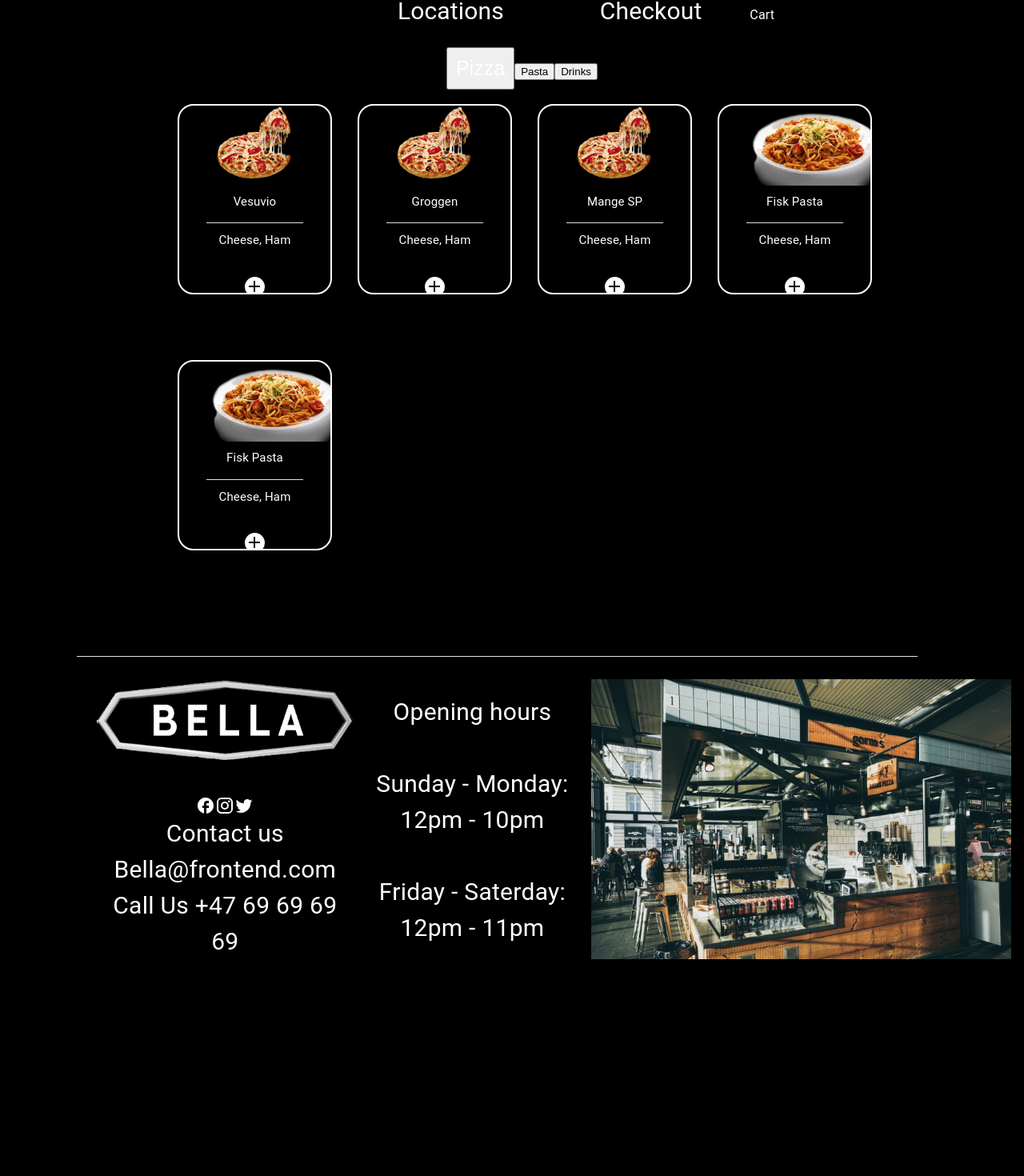
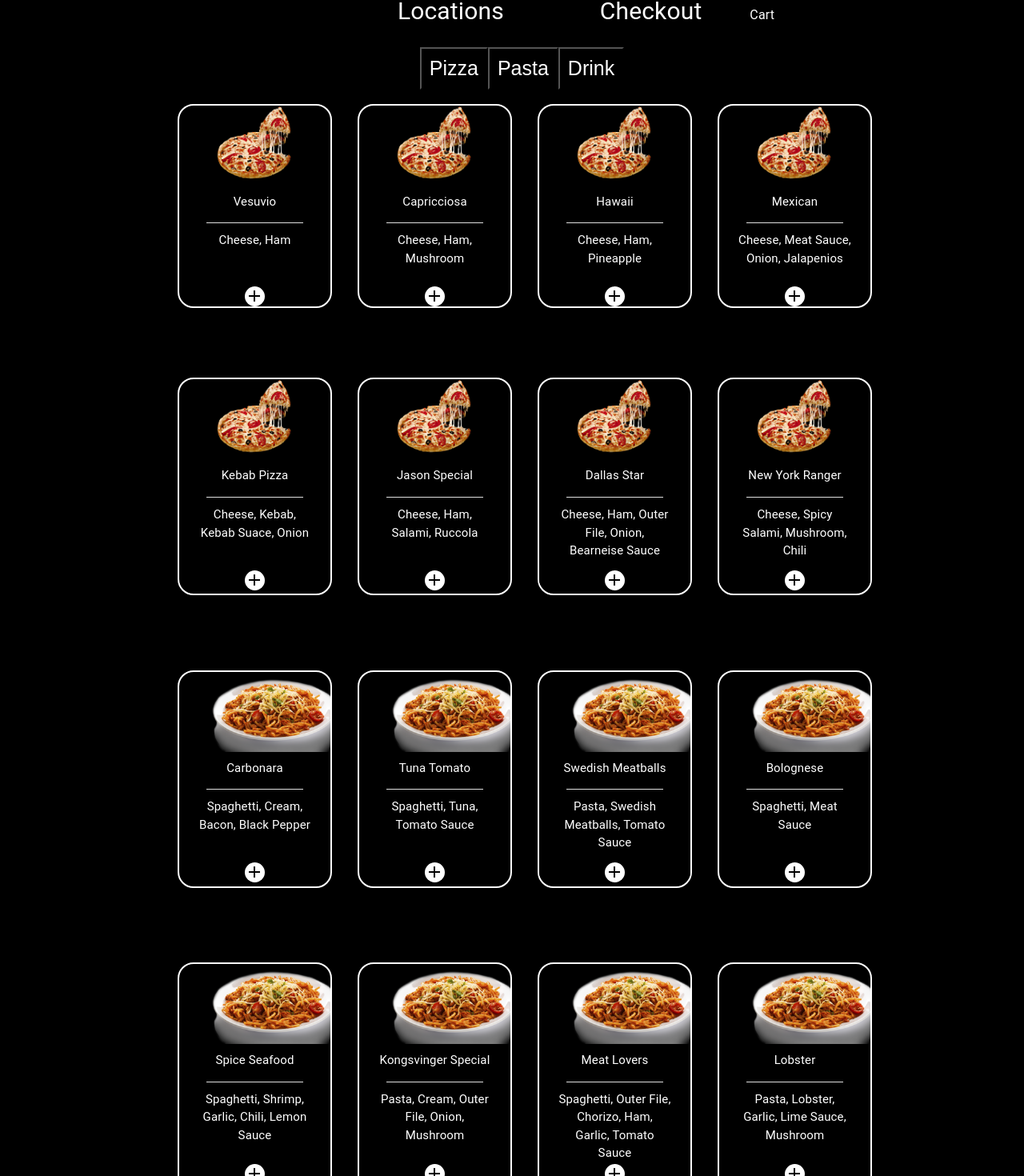
Before and after one commit to DennisBrenna/bellapizza, a React (Create React App) app: page /menu in a window 1280 px wide. Shown: the part 120-1590 px from the top of the page at 80% size. Before the commit the page ends 1345 px from the top, so only its background shows below. Built offline with nearby package versions, Linux system fonts and the light colour scheme; the HTML template or start-up script is replaced by a standard one.

Commit message:
all card fix

```diff
--- a/src/App.css
+++ b/src/App.css
@@ -45,6 +45,8 @@ body {
 }
 
 .linksInMenu {
+  border-color: black;
+  background-color: black;
   position: relative;
   color: white;
   text-decoration: none;
--- a/src/components/MenuButton.js
+++ b/src/components/MenuButton.js
@@ -52,11 +52,8 @@ function MenuButton(props) {
         <Item class="allLinks">
 
         <button className="linksInMenu" onClick={ (e) => filterProducts(e.target.innerText) }>Pizza</button>
-        <button onClick={ (e) => filterProducts(e.target.innerText) }>Pasta</button>
-        <button onClick={ (e) => filterProducts(e.target.innerText) }>Drinks</button>
-        {/*<Link class="linksInMenu" component={Link} variant="outlined" size="small">Pizza</Link>
-        <Link class="linksInMenu" component={Link} variant="outlined" size="small">Pasta</Link>
-        <Link class="linksInMenu" component={Link} variant="outlined" size="small">Drinks</Link>*/}
+        <button className="linksInMenu" onClick={ (e) => filterProducts(e.target.innerText) }>Pasta</button>
+        <button className="linksInMenu" onClick={ (e) => filterProducts(e.target.innerText) }>Drink</button>
 
         </Item>
 
--- a/src/components/ProductCard.js
+++ b/src/components/ProductCard.js
@@ -6,7 +6,6 @@ import CardMedia from '@mui/material/CardMedia';
 import Typography from '@mui/material/Typography';
 import { CardActionArea, CardActions } from '@mui/material';
 import Fab from '@mui/material/Fab';
-import soda from '../images/Soda.png';
 import AddIcon from '@mui/icons-material/Add';
 import Divider from '@mui/material/Divider';
 import { styled } from '@mui/material/styles';
--- a/src/pages/Menu.js
+++ b/src/pages/Menu.js
@@ -22,8 +22,8 @@ const products = [
 
     {
     id: 2,
-    title: "Groggen",
-    description: "Cheese, Ham",
+    title: "Capricciosa",
+    description: "Cheese, Ham, Mushroom",
     image: pizza,
     dish: "Pizza",
     price: "$10"
@@ -31,29 +31,155 @@ const products = [
 
     {
     id: 3,
-    title: "Mange SP",
-    description: "Cheese, Ham",
+    title: "Hawaii",
+    description: "Cheese, Ham, Pineapple",
     image: pizza,
     dish: "Pizza",
     price: "$10"
     },
 
     {
-    id: 19,
-    title: "Fisk Pasta",
-    description: "Cheese, Ham",
+    id: 4,
+    title: "Mexican",
+    description: "Cheese, Meat Sauce, Onion, Jalapenios",
+    image: pizza,
+    dish: "Pizza",
+    price: "$12"
+    },
+
+    {
+    id: 5,
+    title: "Kebab Pizza",
+    description: "Cheese, Kebab, Kebab Suace, Onion",
+    image: pizza,
+    dish: "Pizza",
+    price: "$13"
+    },
+
+    {
+    id: 6,
+    title: "Jason Special",
+    description: "Cheese, Ham, Salami, Ruccola",
+    image: pizza,
+    dish: "Pizza",
+    price: "$13"
+    },
+
+    {
+    id: 7,
+    title: "Dallas Star",
+    description: "Cheese, Ham, Outer File, Onion, Bearneise Sauce",
+    image: pizza,
+    dish: "Pizza",
+    price: "$15"
+    },
+
+    {
+    id: 8,
+    title: "New York Ranger",
+    description: "Cheese, Spicy Salami, Mushroom, Chili",
+    image: pizza,
+    dish: "Pizza",
+    price: "$15"
+    },
+
+    {
+    id: 9,
+    title: "Carbonara",
+    description: "Spaghetti, Cream, Bacon, Black Pepper",
+    image: pasta,
+    dish: "Pasta",
+    price: "$8"
+    },
+
+    {
+    id: 10,
+    title: "Tuna Tomato",
+    description: "Spaghetti, Tuna, Tomato Sauce",
+    image: pasta,
+    dish: "Pasta",
+    price: "$8"
+    },
+
+    {
+    id: 11,
+    title: "Swedish Meatballs",
+    description: "Pasta, Swedish Meatballs, Tomato Sauce",
     image: pasta,
     dish: "Pasta",
     price: "$10"
     },
 
     {
-    id: 19,
-    title: "Fisk Pasta",
-    description: "Cheese, Ham",
+    id: 12,
+    title: "Bolognese",
+    description: "Spaghetti, Meat Sauce",
     image: pasta,
     dish: "Pasta",
     price: "$10"
+    },
+
+    {
+    id: 13,
+    title: "Spice Seafood",
+    description: "Spaghetti, Shrimp, Garlic, Chili, Lemon Sauce",
+    image: pasta,
+    dish: "Pasta",
+    price: "$12"
+    },
+
+    {
+    id: 14,
+    title: "Kongsvinger Special",
+    description: "Pasta, Cream, Outer File, Onion, Mushroom",
+    image: pasta,
+    dish: "Pasta",
+    price: "$13"
+    },
+
+    {
+    id: 15,
+    title: "Meat Lovers",
+    description: "Spaghetti, Outer File, Chorizo, Ham, Garlic, Tomato Sauce",
+    image: pasta,
+    dish: "Pasta",
+    price: "$15"
+    },
+
+    {
+    id: 16,
+    title: "Lobster",
+    description: "Pasta, Lobster, Garlic, Lime Sauce, Mushroom",
+    image: pasta,
+    dish: "Pasta",
+    price: "$17"
+    },
+
+    {
+    id: 17,
+    title: "Coca Cola",
+    description: "Soda",
+    image: soda,
+    dish: "Drink",
+    price: "$2"
+    },
+
+    {
+    id: 18,
+    title: "Fanta",
+    description: "Soda",
+    image: soda,
+    dish: "Drink",
+    price: "$2"
+    },
+
+    {
+    id: 19,
+    title: "Sprite",
+    description: "Soda",
+    image: soda,
+    dish: "Drink",
+    price: "$2"
     },
 
 
```
